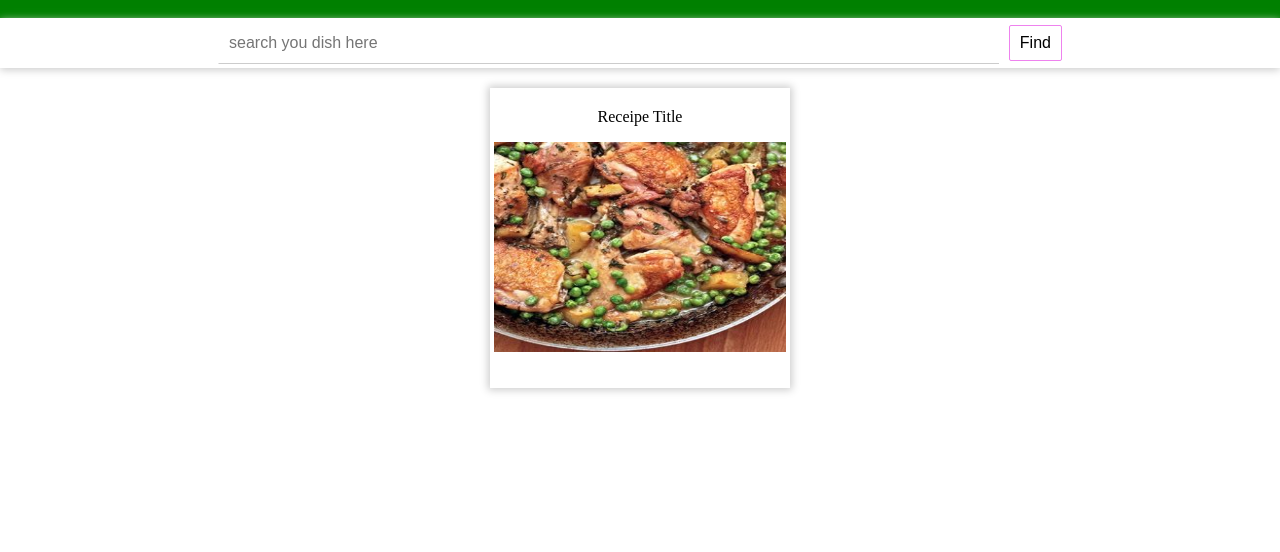
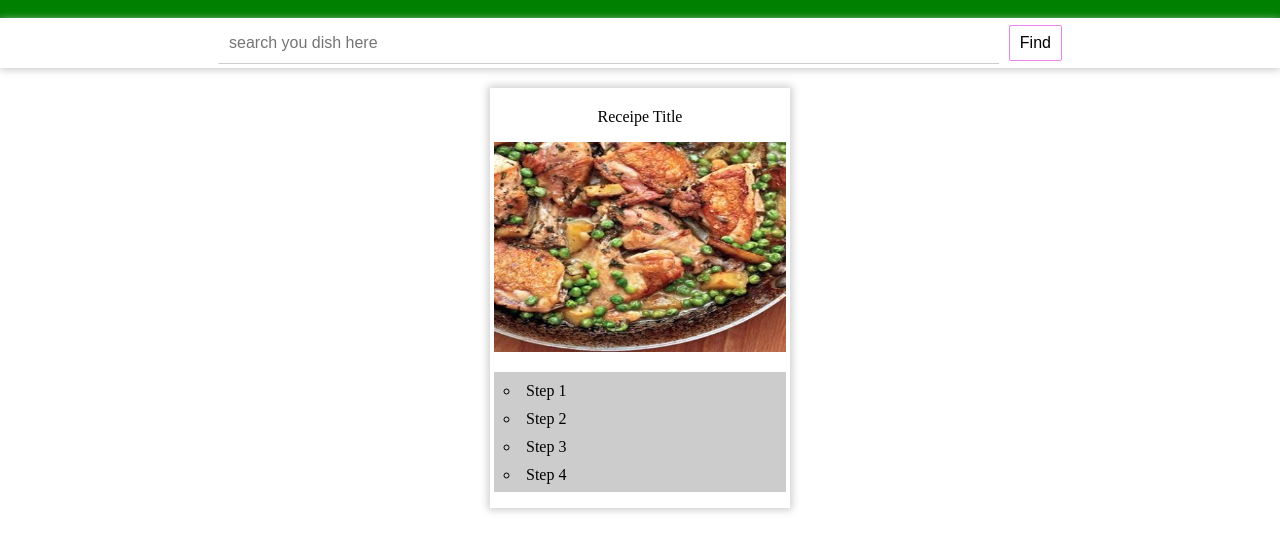
Before and after one commit to ybinilza/phase1-final-pjct, a plain HTML site: page index.html in a window 1280 px wide. In both pictures the pointer is over the element 640 px from the left and 290 px from the top of the page. Shown: the part 52-604 px from the top of the page. Drawn offline with Linux system fonts and the light colour scheme.

```diff
--- a/style.css
+++ b/style.css
@@ -101,6 +101,7 @@
     padding: 4px;
     box-shadow: 0px 0px 8px 2px var(--border-color);
     margin: 20px;
+    transition: all 200ms ease-in-out;
 }
 
 .receipe-title {
@@ -125,6 +126,12 @@
     visibility: hidden;
     opacity: 0;
     transition: all 200ms ease-in-out;
+    background: #ccc;
+    margin-top: 20px;
+    overflow: hidden;
+    overflow-y: auto;
+    transform: scale(.8);
+    transform-origin: top left;
 }
 
 .receipe-text ul {
@@ -137,3 +144,15 @@
 .receipe-text ul > li {
     padding: 5px;
 }
+
+
+.receipe:hover .receipe-text {
+    height: 120px;
+    visibility: visible;
+    opacity: 1;
+    transform: scale(1);
+}
+
+.receipe:hover {
+    height: 420px;
+}
```
